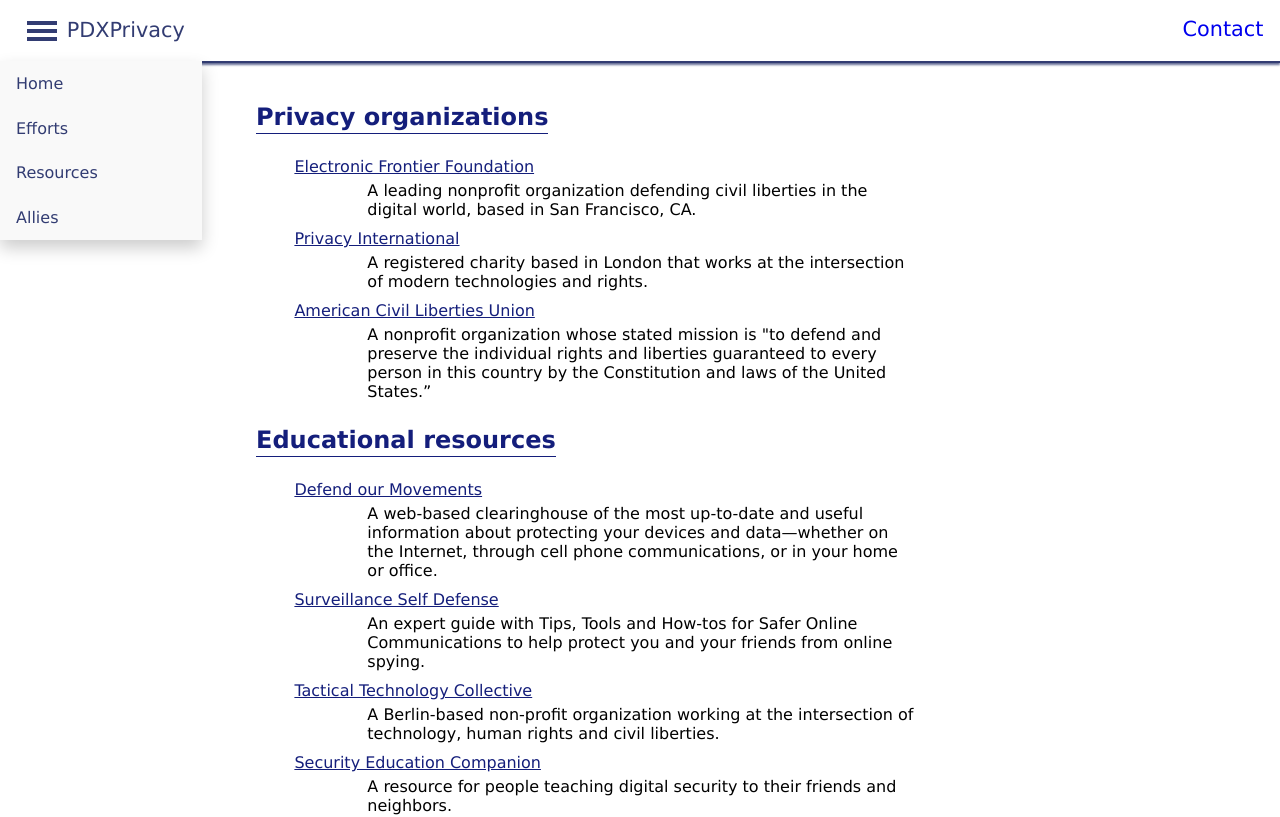
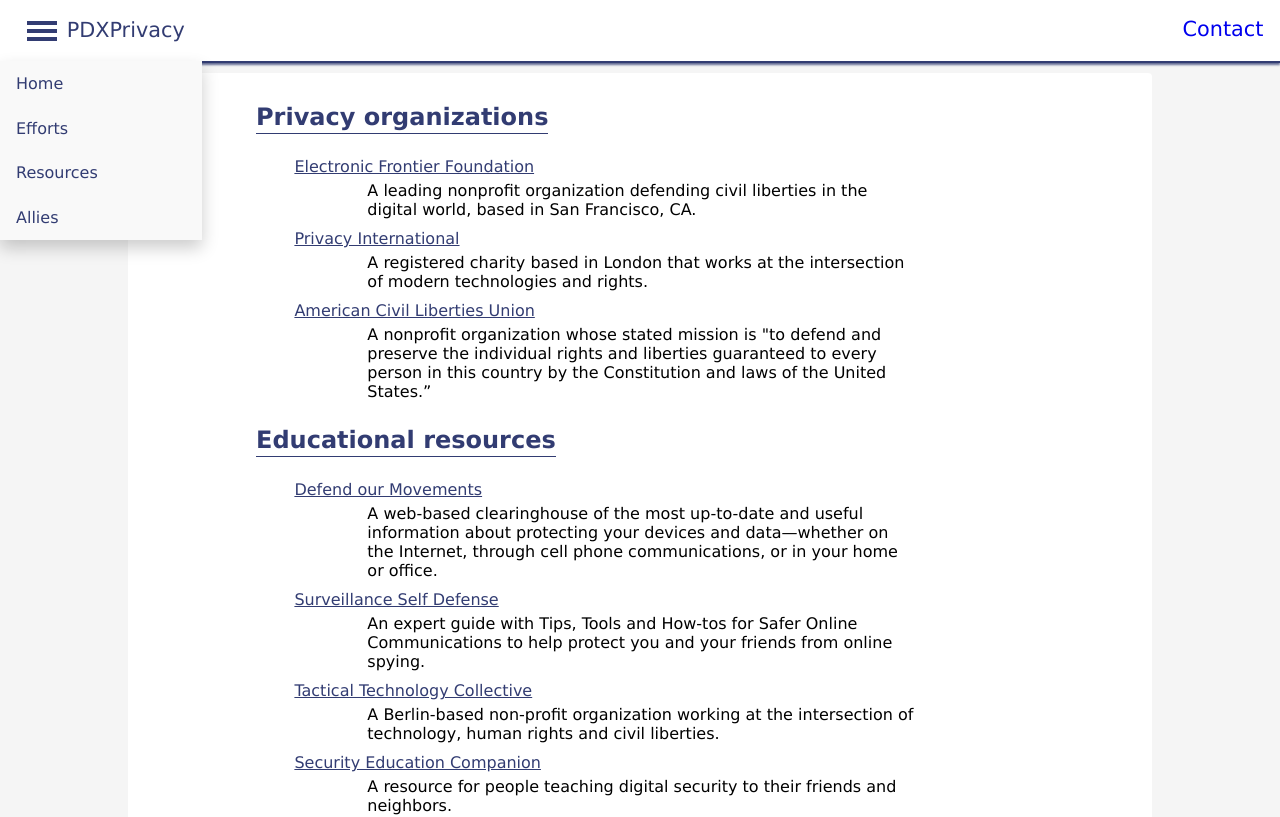
Before and after one commit to MichaelMorehouse/pdxprivacy-vue, a Vue app: page /resources in a window 1280 px wide. Shown: the top 817 px of the page. Built offline with nearby package versions, Linux system fonts and the light colour scheme.

Commit message:
add PageContent component, refactor css

```diff
--- a/src/App.vue
+++ b/src/App.vue
@@ -2,7 +2,7 @@
   <div id="app">
     <!-- <header></header> -->
     <Navbar></Navbar>
-    <router-view></router-view>
+    <PageContent></PageContent>
     <Footer></Footer>
   </div>
 </template>
@@ -10,11 +10,13 @@
 <script>
 import Navbar from "./components/ui/Navbar";
 import Footer from "./components/ui/Footer";
+import PageContent from "./components/ui/PageContent";
 
 export default {
   name: "app",
   components: {
     Navbar,
+    PageContent,
     Footer
   }
 };
@@ -30,38 +32,31 @@
   font-family: Verdana, Geneva, Tahoma, sans-serif;
   -webkit-font-smoothing: antialiased;
   -moz-osx-font-smoothing: grayscale;
+  background-color: rgb(245, 245, 245);
 }
 
-header {
+/* header {
   height: 40vh;
   background: url("assets/pdx_skyline.jpg") no-repeat center;
   background-size: cover;
+} */
+
+/* Global css variables */
+:root {
+  --primary-txt-color: rgb(50, 60, 114);
+  --primary-bg-color: white;
+  --secondary-txt-color: white;
+  --secondary-bg-color: rgb(50, 60, 114);
 }
 
 .primary-color {
-  background-color: white; /* orange: rgb(255, 170, 11); */
-  color: rgb(50, 60, 114);
+  background-color: var(--primary-bg-color);
+  color: var(--primary-txt-color);
 }
 
 .secondary-color {
-  background-color: rgb(50, 60, 114); /* orange: rgb(255, 170, 11); */
-  color: white;
-}
-/* Basic content styles */
-
-.page-content {
-  width: 60%;
-  margin: 20px auto;
-}
-
-@media only screen and (max-width: 600px) {
-  .page-content {
-    width: 80%;
-  }
-}
-
-.page-content a {
-  color: rgb(19, 28, 123, 0.8);
+  background-color: var(--secondary-bg-color);
+  color: var(--secondary-txt-color);
 }
 
 .text-uppercase {
@@ -75,14 +70,4 @@
 .text-bold {
   font-weight: bold;
 }
-.section-header {
-  display: block;
-  width: fit-content;
-  font-weight: bold;
-  font-size: 1.5em;
-  padding: 20px 0 2px 0;
-  margin: 0 0 18px 0;
-  color: rgb(20, 30, 123);
-  border-bottom: 1px solid;
-}
 </style>
--- a/src/components/pages/Resources.vue
+++ b/src/components/pages/Resources.vue
@@ -78,7 +78,7 @@
 .resource-item a {
   display: block;
   padding: 5px 0;
-  color: rgb(20, 30, 123);
+  color: rgb(50, 60, 114);
 }
 
 .resource-item > div {
--- /dev/null
+++ b/src/components/ui/PageContent.vue
@@ -0,0 +1,41 @@
+<template>
+  <div id="page-content">
+    <router-view></router-view>
+  </div>
+</template>
+
+<script>
+export default {};
+</script>
+
+<style>
+/* Content styles */
+.page-content {
+  width: 60%;
+  margin: 10px auto;
+  padding: 10px 10%;
+  border-radius: 4px;
+  background-color: white;
+}
+
+@media only screen and (max-width: 600px) {
+  .page-content {
+    width: 80%;
+  }
+}
+
+.page-content a {
+  color: var(--primary-txt-color);
+}
+
+.section-header {
+  display: block;
+  width: fit-content;
+  font-weight: bold;
+  font-size: 1.5em;
+  padding: 20px 0 2px 0;
+  margin: 0 0 18px 0;
+  color: var(--primary-txt-color);
+  border-bottom: 1px solid;
+}
+</style>
```
